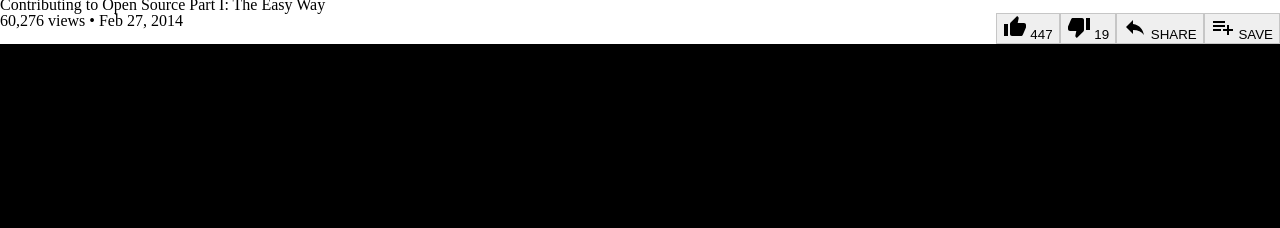
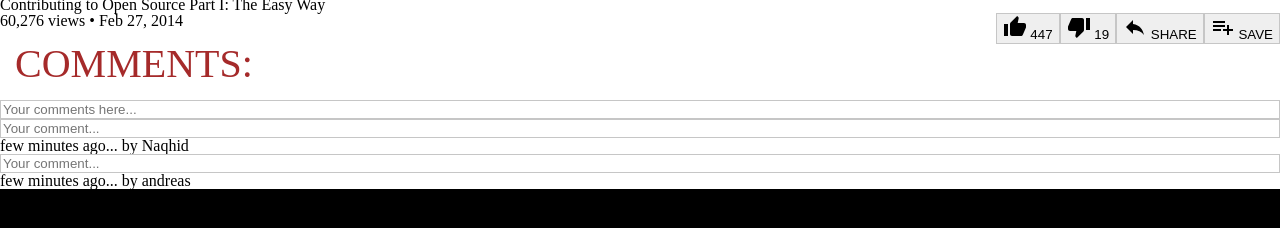
Before and after one commit to AndreasGalster/microverse-youtube, a plain HTML site: page index.html in a window 1280 px wide. Shown: the part 368-596 px from the top of the page. Drawn offline with nearby package versions, Linux system fonts and the light colour scheme.

Commit message:
Update index.html

```diff
--- a/index.html
+++ b/index.html
@@ -55,10 +55,48 @@
                         <img src='./assets/icon-playlist.svg'>
                         SAVE</button>
                 </div>
-            </div>
+
+                <h1 style="font-size: 40px; color: brown; margin-left: 15px;">COMMENTS:</h1>
+                <br>
+                <div class="comment-input">
+                    <div class="avatar"></div>
+                <div class="input">
+
+                    <input type ='text' placeholder ="Your comments here...">
+                </div>
+
+                <ul class="comment-list">
+                 <li class="comment-item">
+                     <div class="avatar"></div>
+                     <div class="comment">
+                        <input type ='text' placeholder ="Your comment...">
+
+                     </div>
+
+                     <div class="meta">
+                         few minutes ago... by Naqhid
+                        </div>
+
+                        <ul class="comment-list">
+                            <li class="comment-item">
+
+                                <div class="avatar"></div>
+
+                                <div class="comment">
+                                <input type ='text' placeholder ="Your comment...">
+                            </div>
+
+                            <div class="meta">
+                                few minutes ago... by andreas
+                               </div>
+
+                            </li>
+                        </ul>
 
 
+                 </li>
 
+                </ul>
         </div>
 
         <div id='sidebar'>
```
